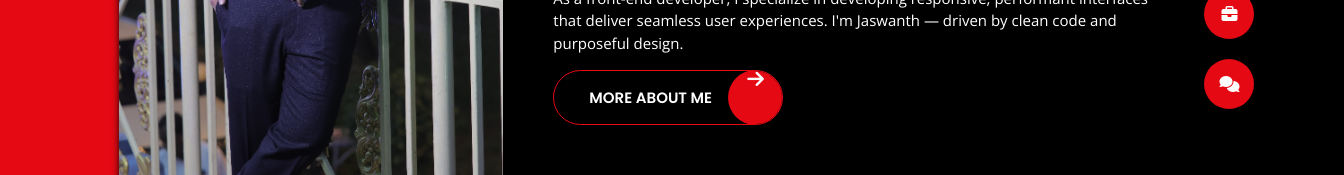
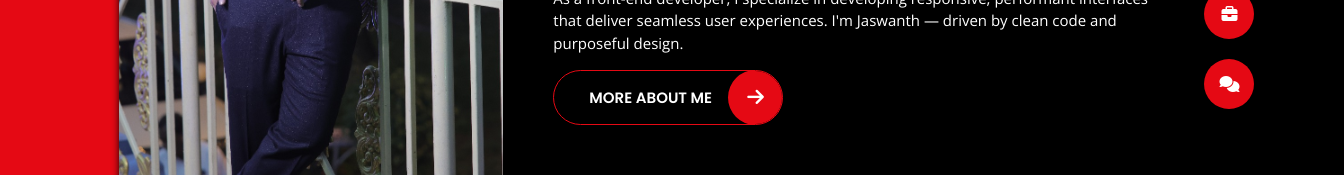
Before and after one commit to Rjaswanth8/jaswanth-react-portfolio, a React (Create React App) app: page / in a window 1280 px wide. Shown: the part 421-596 px from the top of the page, 1344 px wide, since content can reach past the window. Built offline with nearby package versions, Linux system fonts and the light colour scheme.

Commit message:
icons-position

```diff
--- a/public/index.css
+++ b/public/index.css
@@ -493,7 +493,7 @@ header i {
   bottom: 0px;
   width: 55px;
   height: 55px;
-  display: flex;
+  display: flex !important;
   justify-content: center;
   align-items: center;
   font-size: 19px;
--- a/public/light.css
+++ b/public/light.css
@@ -494,7 +494,7 @@ header i {
   bottom: 0px;
   width: 55px;
   height: 55px;
-  display: flex;
+  display: flex !;
   justify-content: center;
   align-items: center;
   font-size: 19px;
```
